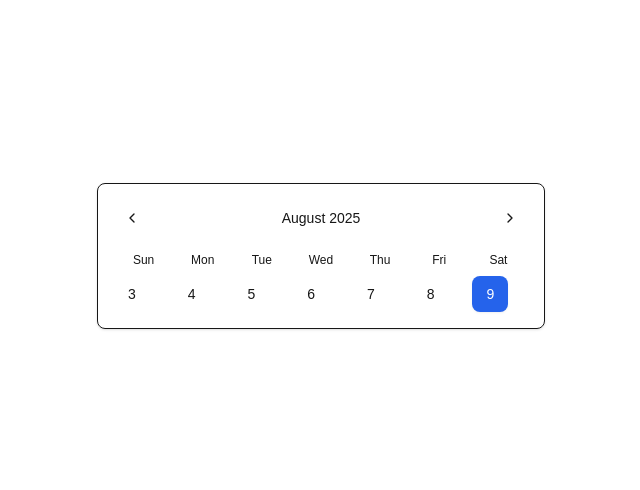
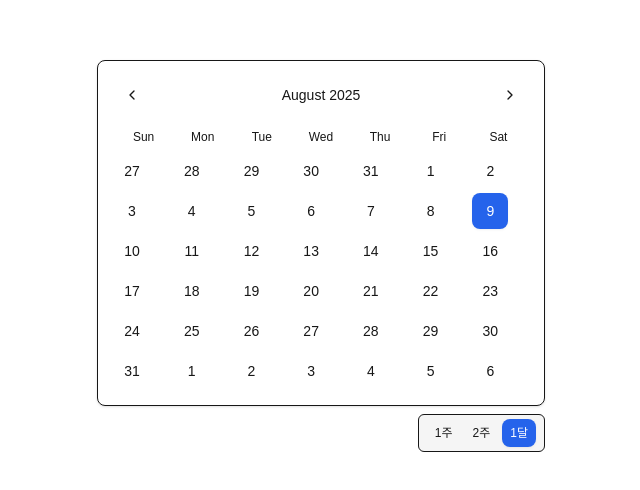
Before and after one commit to SnapPlug/pilates, a Next.js app: page / in a window 1280 px wide. Shown: the part 144-634 px from the top of the page, without its empty margins (319-959 px from the left). Built offline with nearby package versions, Linux system fonts and the light colour scheme.

Commit message:
feat(ui): external calendar controls + time slots; date/time events to Make

```diff
--- a/app/page.tsx
+++ b/app/page.tsx
@@ -1,25 +1,54 @@
 "use client";
-import { Calendar } from "@/components/ui/mini-calendar";
+import { useState } from "react";
+import { Calendar, type CalendarView, CalendarViewControls } from "@/components/ui/mini-calendar";
 import { format } from "date-fns";
+import { TimeSlots } from "@/components/ui/time-slots";
 
 export default function Home() {
+  const [view, setView] = useState<CalendarView>("month");
+  const [selectedDate, setSelectedDate] = useState<Date | null>(null);
+  const [selectedTime, setSelectedTime] = useState<string | null>(null);
   async function handleChange(date: Date) {
     const iso = format(date, "yyyy-MM-dd");
     try {
       await fetch("/api/make/emit", {
         method: "POST",
         headers: { "content-type": "application/json" },
-        body: JSON.stringify({ date: iso, channel: "kakao" }),
+        body: JSON.stringify({ event: "calendar.date_selected", date: iso, channel: "kakao" }),
       });
     } catch {
       // no-op for MVP
     }
+    setSelectedDate(date);
+    setSelectedTime(null);
+  }
+
+  async function handleTimeSelect(time: string) {
+    setSelectedTime(time);
+    const dateStr = selectedDate ? format(selectedDate, "yyyy-MM-dd") : null;
+    try {
+      await fetch("/api/make/emit", {
+        method: "POST",
+        headers: { "content-type": "application/json" },
+        body: JSON.stringify({ event: "calendar.time_selected", date: dateStr, time, channel: "kakao" }),
+      });
+    } catch {}
   }
 
   return (
     <div className="min-h-screen flex items-center justify-center p-6">
-      <div className="w-full max-w-md">
-        <Calendar onChange={handleChange} />
+      <div className="w-full max-w-md space-y-2">
+        <Calendar onChange={handleChange} view={view} onViewChange={setView} showControls={false} />
+        <div className="flex justify-end">
+          <CalendarViewControls view={view} onChange={setView} />
+        </div>
+        {selectedDate && (
+          <TimeSlots
+            dateLabel={format(selectedDate, "yyyy년 M월 d일")}
+            selectedTime={selectedTime}
+            onSelect={handleTimeSelect}
+          />
+        )}
       </div>
     </div>
   );
--- a/components/ui/mini-calendar.tsx
+++ b/components/ui/mini-calendar.tsx
@@ -8,6 +8,12 @@ import {
   eachDayOfInterval,
   startOfWeek,
   endOfWeek,
+  startOfMonth,
+  endOfMonth,
+  addMonths,
+  subMonths,
+  addDays,
+  isSameMonth,
 } from "date-fns";
 import { ChevronLeft, ChevronRight } from "lucide-react";
 import { cn } from "@/lib/utils";
@@ -23,19 +29,42 @@ const DAYS_OF_WEEK = [
   { key: "sat", label: "Sat" },
 ];
 
+export type CalendarView = "week" | "twoWeeks" | "month";
+
 export type CalendarProps = {
   value?: Date;
   onChange?: (date: Date) => void;
+  view?: CalendarView;
+  onViewChange?: (view: CalendarView) => void;
+  weekStartsOn?: 0 | 1 | 2 | 3 | 4 | 5 | 6;
+  showControls?: boolean; // whether to render internal view controls
 };
 
-export const Calendar: React.FC<CalendarProps> = ({ value, onChange }) => {
+export const Calendar: React.FC<CalendarProps> = ({ value, onChange, view: controlledView, onViewChange, weekStartsOn = 0, showControls = true }) => {
   const [selectedDate, setSelectedDate] = React.useState<Date>(value ?? new Date());
-  const [currentWeek, setCurrentWeek] = React.useState<Date>(value ?? new Date());
+  const [anchorDate, setAnchorDate] = React.useState<Date>(value ?? new Date());
+  const [uncontrolledView, setUncontrolledView] = React.useState<CalendarView>(controlledView ?? "week");
+  const view = controlledView ?? uncontrolledView;
 
-  const weekDays = eachDayOfInterval({
-    start: startOfWeek(currentWeek, { weekStartsOn: 0 }),
-    end: endOfWeek(currentWeek, { weekStartsOn: 0 }),
-  });
+  function setView(next: CalendarView) {
+    setUncontrolledView(next);
+    onViewChange?.(next);
+  }
+
+  let start: Date;
+  let end: Date;
+  if (view === "week") {
+    start = startOfWeek(anchorDate, { weekStartsOn });
+    end = endOfWeek(anchorDate, { weekStartsOn });
+  } else if (view === "twoWeeks") {
+    start = startOfWeek(anchorDate, { weekStartsOn });
+    end = addDays(start, 13);
+  } else {
+    // month view - expand to full weeks
+    start = startOfWeek(startOfMonth(anchorDate), { weekStartsOn });
+    end = endOfWeek(endOfMonth(anchorDate), { weekStartsOn });
+  }
+  const days = eachDayOfInterval({ start, end });
 
   return (
     <div className="w-full overflow-hidden rounded-lg border bg-card text-card-foreground shadow">
@@ -43,17 +72,23 @@ export const Calendar: React.FC<CalendarProps> = ({ value, onChange }) => {
         <Button
           variant="ghost"
           size="icon"
-          onClick={() => setCurrentWeek(subWeeks(currentWeek, 1))}
+          onClick={() => {
+            if (view === "month") setAnchorDate(subMonths(anchorDate, 1));
+            else if (view === "twoWeeks") setAnchorDate(subWeeks(anchorDate, 2));
+            else setAnchorDate(subWeeks(anchorDate, 1));
+          }}
         >
           <ChevronLeft className="h-4 w-4" />
         </Button>
-        <h2 className="text-sm font-medium">
-          {format(currentWeek, "MMMM yyyy")}
-        </h2>
+        <h2 className="text-sm font-medium">{format(anchorDate, "MMMM yyyy")}</h2>
         <Button
           variant="ghost"
           size="icon"
-          onClick={() => setCurrentWeek(addWeeks(currentWeek, 1))}
+          onClick={() => {
+            if (view === "month") setAnchorDate(addMonths(anchorDate, 1));
+            else if (view === "twoWeeks") setAnchorDate(addWeeks(anchorDate, 2));
+            else setAnchorDate(addWeeks(anchorDate, 1));
+          }}
         >
           <ChevronRight className="h-4 w-4" />
         </Button>
@@ -71,9 +106,10 @@ export const Calendar: React.FC<CalendarProps> = ({ value, onChange }) => {
       </div>
 
       <div className="grid grid-cols-7 gap-1 p-4 pt-0">
-        {weekDays.map((day) => {
+        {days.map((day) => {
           const isSelected =
             format(day, "yyyy-MM-dd") === format(selectedDate, "yyyy-MM-dd");
+          const outside = view === "month" && !isSameMonth(day, anchorDate);
 
           return (
             <Button
@@ -81,6 +117,7 @@ export const Calendar: React.FC<CalendarProps> = ({ value, onChange }) => {
               variant={isSelected ? "default" : "ghost"}
               className={cn(
                 "h-9 w-9 p-0 font-normal",
+                outside && "text-muted-foreground/60",
                 isSelected && "bg-primary text-primary-foreground hover:bg-primary hover:text-primary-foreground"
               )}
               onClick={() => {
@@ -95,6 +132,61 @@ export const Calendar: React.FC<CalendarProps> = ({ value, onChange }) => {
           );
         })}
       </div>
+      {showControls && (
+        <div className="px-4 pb-4">
+          <div className="ml-auto w-fit rounded-md border bg-black/[.04] dark:bg-white/[.04] px-2 py-1 flex items-center gap-1">
+            <Button
+              variant={view === "week" ? "default" : "ghost"}
+              size="sm"
+              className="h-7 px-2 text-xs"
+              onClick={() => setView("week")}
+            >
+              1주
+            </Button>
+            <Button
+              variant={view === "twoWeeks" ? "default" : "ghost"}
+              size="sm"
+              className="h-7 px-2 text-xs"
+              onClick={() => setView("twoWeeks")}
+            >
+              2주
+            </Button>
+            <Button
+              variant={view === "month" ? "default" : "ghost"}
+              size="sm"
+              className="h-7 px-2 text-xs"
+              onClick={() => setView("month")}
+            >
+              1달
+            </Button>
+          </div>
+        </div>
+      )}
     </div>
   );
 };
+
+// External control component so the buttons can be placed outside the calendar
+export function CalendarViewControls({
+  view,
+  onChange,
+  className,
+}: {
+  view: CalendarView;
+  onChange: (v: CalendarView) => void;
+  className?: string;
+}) {
+  return (
+    <div className={cn("w-fit rounded-md border bg-black/[.04] dark:bg-white/[.04] px-2 py-1 flex items-center gap-1", className)}>
+      <Button variant={view === "week" ? "default" : "ghost"} size="sm" className="h-7 px-2 text-xs" onClick={() => onChange("week")}>
+        1주
+      </Button>
+      <Button variant={view === "twoWeeks" ? "default" : "ghost"} size="sm" className="h-7 px-2 text-xs" onClick={() => onChange("twoWeeks")}>
+        2주
+      </Button>
+      <Button variant={view === "month" ? "default" : "ghost"} size="sm" className="h-7 px-2 text-xs" onClick={() => onChange("month")}>
+        1달
+      </Button>
+    </div>
+  );
+}
--- /dev/null
+++ b/components/ui/time-slots.tsx
@@ -0,0 +1,60 @@
+"use client";
+import * as React from "react";
+import { Button } from "@/components/ui/button";
+import { cn } from "@/lib/utils";
+
+export type TimeSlotsProps = {
+  dateLabel?: string;
+  selectedTime?: string | null;
+  onSelect?: (time: string) => void;
+  // 24h HH:mm formatted strings
+  slots?: string[];
+  disabled?: string[];
+};
+
+const DEFAULT_SLOTS = [
+  "10:00",
+  "11:00",
+  "12:00",
+  "14:00",
+  "15:00",
+  "16:00",
+  "18:00",
+  "19:00",
+];
+
+export function TimeSlots({
+  dateLabel,
+  selectedTime,
+  onSelect,
+  slots = DEFAULT_SLOTS,
+  disabled = [],
+}: TimeSlotsProps) {
+  const disabledSet = React.useMemo(() => new Set(disabled), [disabled]);
+
+  return (
+    <div className="space-y-3">
+      {dateLabel && (
+        <p className="text-sm text-muted-foreground">{dateLabel} 가능한 시간</p>
+      )}
+      <div className="grid grid-cols-3 gap-2">
+        {slots.map((time) => {
+          const isDisabled = disabledSet.has(time);
+          const isSelected = selectedTime === time;
+          return (
+            <Button
+              key={time}
+              type="button"
+              variant={isSelected ? "default" : "outline"}
+              disabled={isDisabled}
+              className={cn("h-10", isSelected && "shadow-md")}
+              onClick={() => onSelect?.(time)}
+            >
+              {time}
+            </Button>
+          );
+        })}
+      </div>
+    </div>
+  );
+}
```
